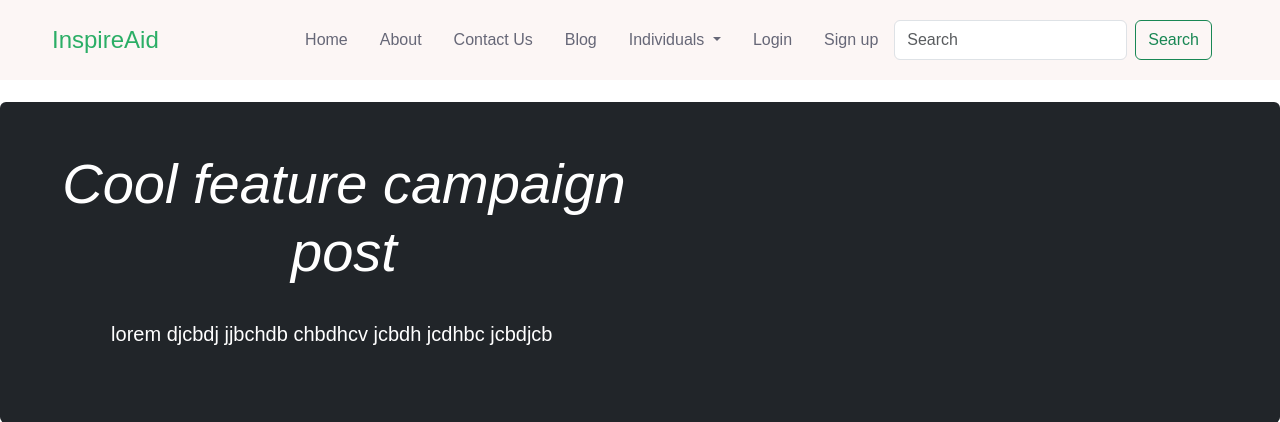
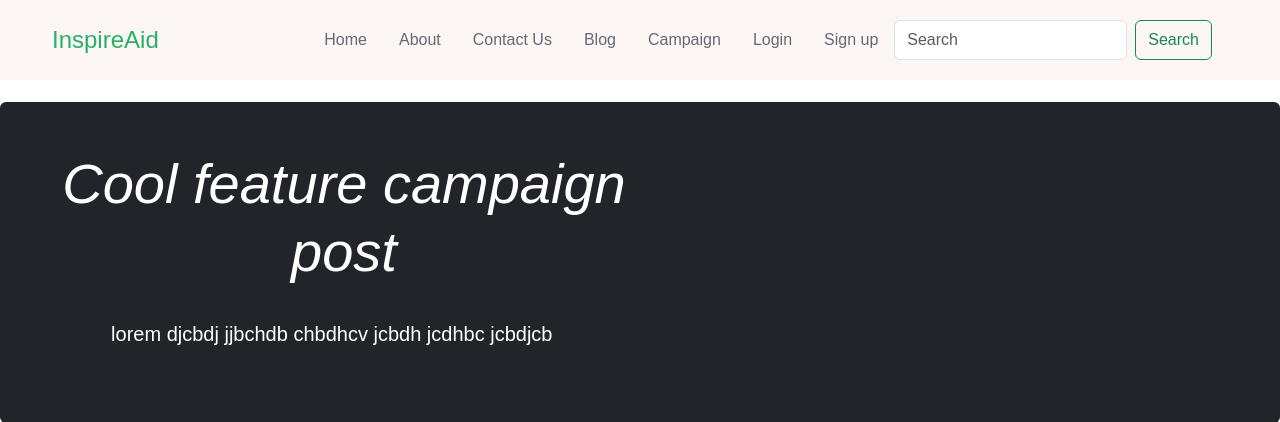
Before and after one commit to SuyashaAdhikariComputing/project, a Django app: page /campaign/fourth/ in a window 1280 px wide. Shown: the top 422 px of the page. Run offline with Django 5.2, Linux system fonts and the light colour scheme; data comes from the database, SQL or seed files in the repository; parts of the project's set-up code (start-up, migrations or seed data) failed here and were passed over.

Commit message:
fourtheen

```diff
--- a/InspireAid/campaign/urls.py
+++ b/InspireAid/campaign/urls.py
@@ -1,8 +1,11 @@
 
 from django.urls import path, include
-from . views import CampaignView,CampaignDetailView
-
+from . views import CampaignView,CampaignDetailView, CampaignPostView,CampaignEditView
+from campaign import views
 urlpatterns = [
     path('campaignhome/',CampaignView.as_view(),name="campaignhome"),
+    path('createcampaign/',CampaignPostView.as_view(), name='postcampaign'),
     path('<slug:slug>/', CampaignDetailView.as_view(), name='campaigndetail'),
+    path('editcampaign/<slug:slug>/', CampaignEditView.as_view(), name='campaignedit'),
+    path('deletecampaign/<slug:slug>/', views.deletecampaign, name='campaigndelete'),
 ]
--- a/InspireAid/campaign/views.py
+++ b/InspireAid/campaign/views.py
@@ -1,6 +1,8 @@
-from django.shortcuts import render
-from django.views.generic import ListView, DetailView
 
+from pyexpat.errors import messages
+from django.shortcuts import get_object_or_404, redirect, render
+from django.urls import reverse_lazy
+from django.views.generic import ListView, DetailView, View, DeleteView
 from .models import Campaign
 # Create your views here.
 
@@ -23,3 +25,50 @@ class CampaignDetailView(DetailView):
 
         context['recommended_campaigns'] = recommended_campaigns
         return context
+
+class CampaignPostView(View):
+
+    template_name = 'campaign/campaignform.html'
+
+    def get(self, request, *args, **kwargs):
+        return render(request, self.template_name)
+
+    def post(self, request, *args, **kwargs):
+        # Retrieve data from POST request
+        title = request.POST.get('title')
+        description = request.POST.get('content')
+        target_amount = request.POST.get('amount')
+
+        # Create Campaign object
+        campaign = Campaign.objects.create(
+            title=title,
+            description=description,
+            target_amount=target_amount
+        )
+
+        # Redirect to success URL
+        return redirect('/campaign/campaignhome/')
+
+class CampaignEditView(View):
+    template_name = 'campaign/campaignform.html'
+
+    def get(self, request, slug, *args, **kwargs):
+        campaign = get_object_or_404(Campaign, slug=slug)
+        return render(request, self.template_name, {'campaign': campaign})
+
+    def post(self, request, slug, *args, **kwargs):
+        campaign = get_object_or_404(Campaign, slug=slug)
+
+        campaign.title = request.POST.get('title')
+        campaign.description = request.POST.get('content')
+        campaign.target_amount = request.POST.get('amount')
+        campaign.save()
+
+        return redirect('/campaign/campaignhome/')
+
+
+def deletecampaign(request, slug):
+    campaign = get_object_or_404(Campaign, slug=slug)
+    campaign.delete()
+
+    return redirect('campaignhome')
--- a/InspireAid/templates/base.html
+++ b/InspireAid/templates/base.html
@@ -170,31 +170,22 @@
 
 							    </li>
 
-					            <li class="nav-item dropdown mx-lg-2">
-					               <a class="nav-link dropdown-toggle" href="#" role="button" data-bs-toggle="dropdown" aria-expanded="false">
-					                  Individuals
-					               </a>
-					               <ul class="dropdown-menu">
-					                  <li><a class="dropdown-item" href="#">Action</a></li>
+					            <li class="nav-item">
 
-					                  <li><a class="dropdown-item" href="#">Another action</a></li>
+									<a class="nav-link mx-lg-2" href="{% url 'campaignhome' %}">Campaign</a>
 
-					                  <li>
-					                    <hr class="dropdown-divider">
-					                  </li>
-					                  <li><a class="dropdown-item" href="#">Something else here</a></li>
-					                </ul>
-					            </li>
+									</li>
+
 
                                 <li class="nav-item">
 
-					            <a class="nav-link mx-lg-2" href="#">Login</a>
+					            <a class="nav-link mx-lg-2" href="{% url 'login' %}">Login</a>
 
 					            </li>
 
 					            <li class="nav-item">
 
-					            <a class="nav-link mx-lg-2" href="#">Sign up</a>
+					            <a class="nav-link mx-lg-2" href="{% url 'signup' %}">Sign up</a>
 
 					            </li>
 
--- a/InspireAid/templates/campaign/campaignDetail.html
+++ b/InspireAid/templates/campaign/campaignDetail.html
@@ -150,8 +150,8 @@
                             <p class="card-text">{{object.description}}</p>
                         </div>
                         <div class="btn-group m">
-                            <a href="#" class="btn btn-danger me-2 rounded">Delete</a>
-                            <a href="#" class="btn btn-danger me-2 rounded">Edit</a>
+                            <a href="#" class="btn btn-danger me-2 rounded" data-bs-toggle="modal" data-bs-target="#deleteModal">Delete</a>
+                            <a href="{% url 'campaignedit' slug=campaign.slug %}" class="btn btn-danger me-2 rounded">Edit</a>
                             <a href="#" class="btn btn-success rounded">Donate</a>
                         </div>
                     </div>
@@ -163,5 +163,27 @@
 
 <!-- Increase the space between the footer and the box -->
 <div style="margin-bottom: 50px;"></div>
+
+<!-- Delete Confirmation Modal -->
+<div class="modal fade" id="deleteModal" tabindex="-1" aria-labelledby="deleteModalLabel" aria-hidden="true">
+    <div class="modal-dialog">
+      <div class="modal-content">
+        <div class="modal-header">
+          <h5 class="modal-title" id="deleteModalLabel">Confirm Delete</h5>
+          <button type="button" class="btn-close" data-bs-dismiss="modal" aria-label="Close"></button>
+        </div>
+        <div class="modal-body">
+          Are you sure you want to delete this campaign?
+        </div>
+        <div class="modal-footer">
+          <button type="button" class="btn btn-secondary" data-bs-dismiss="modal">Cancel</button>
+          <a href="{% url 'campaigndelete' slug=object.slug %}" class="btn btn-danger">Delete</a>
+        </div>
+      </div>
+    </div>
 </div>
+
+</div>
+
+
 {% endblock body %}
--- a/InspireAid/templates/campaign/campaignhome.html
+++ b/InspireAid/templates/campaign/campaignhome.html
@@ -19,7 +19,7 @@
         </div>
 
         <div class="col-12">
-            <a href="#" class="btn btn-success">Create Campaign</a>
+            <a href="{% url 'postcampaign' %}" class="btn btn-success">Create Campaign</a>
         </div>
 
     </div>
```
Also changed, not shown: InspireAid/templates/blog/blogPost.html (+19 -2 lines), InspireAid/templates/campaign/campaignform.html (+55 -0 lines).
